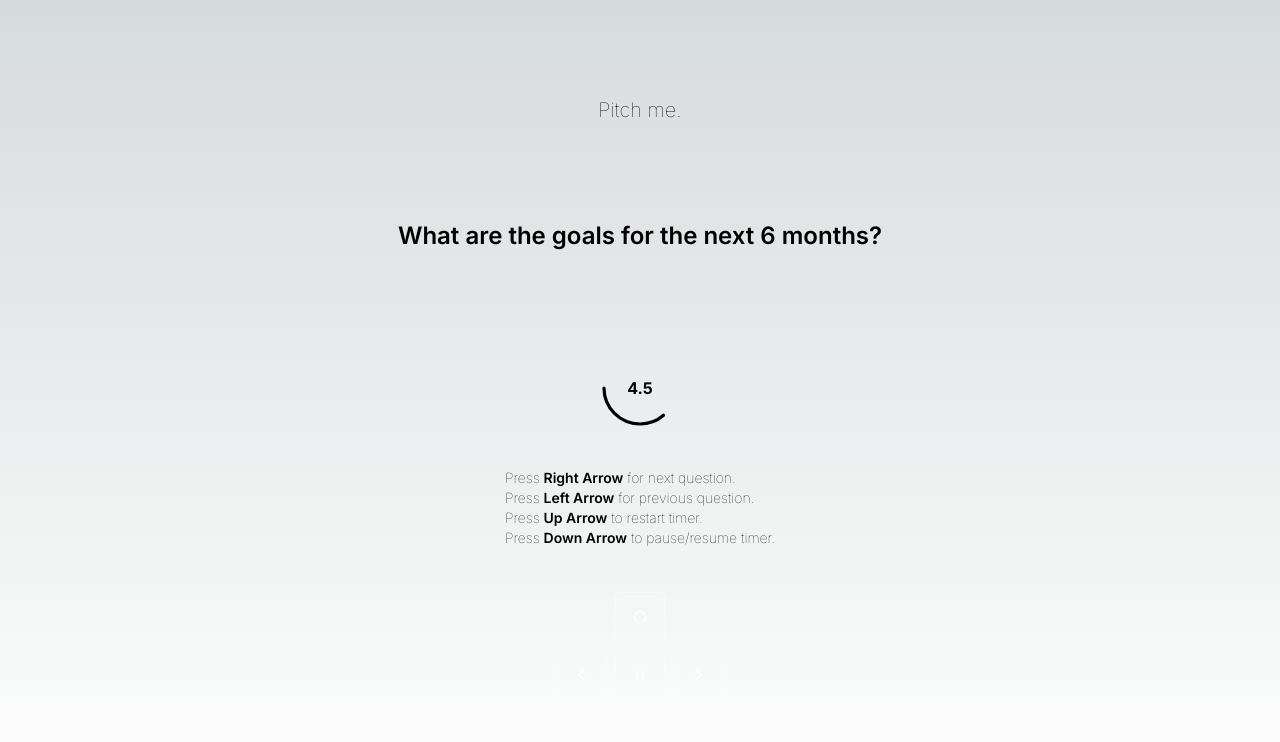
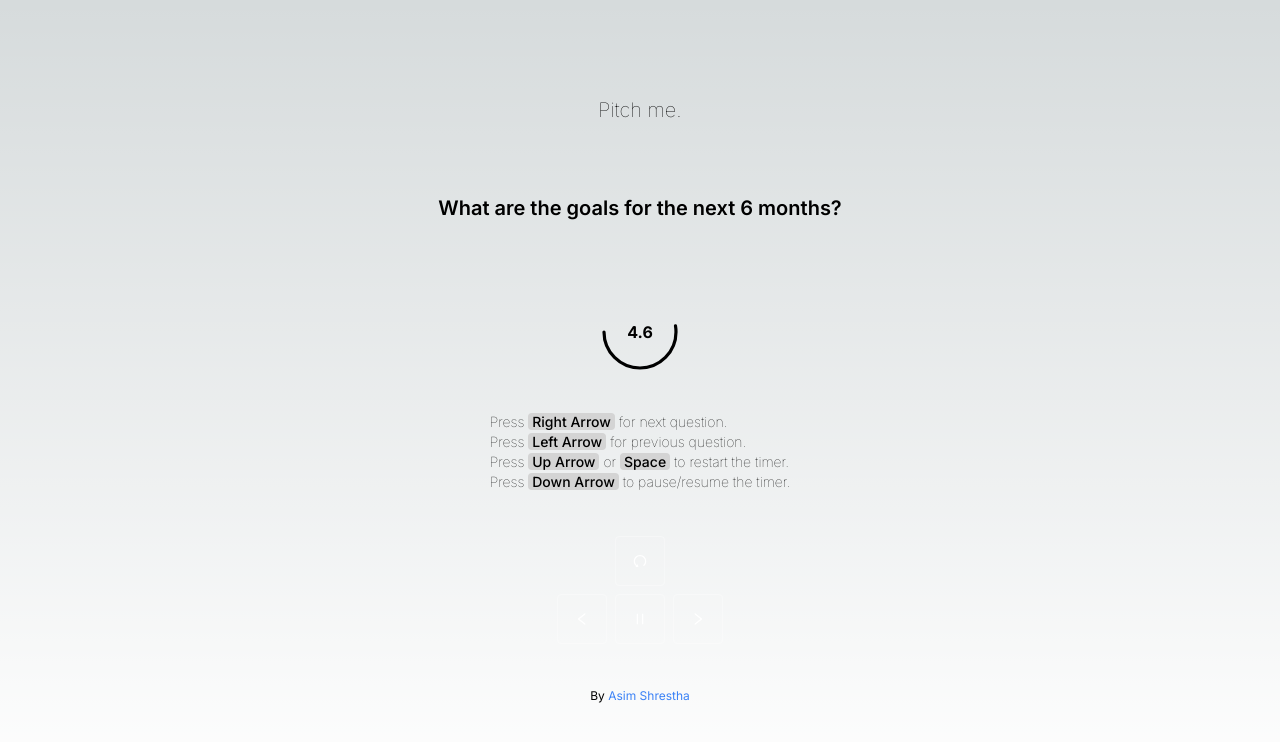
Before and after one commit to asim-shrestha/pitch-me, a Next.js app: page / in a window 1280 px wide. Shown: the top 742 px of the page. Built offline with nearby package versions, Linux system fonts and the light colour scheme.

Commit message:
📕 Wrap in callbacks

```diff
--- a/src/app/page.tsx
+++ b/src/app/page.tsx
@@ -1,6 +1,6 @@
 "use client";
 
-import { ReactNode, useEffect, useRef, useState } from 'react';
+import { ReactNode, useCallback, useEffect, useRef, useState } from 'react';
 import { AiOutlineLeft, AiOutlinePause, AiOutlinePlayCircle, AiOutlineRight, AiOutlineUndo } from 'react-icons/ai';
 import { getQuestions } from "@/app/questions";
 import clsx from "clsx";
@@ -15,61 +15,59 @@ export default function Home() {
   const intervalRef = useRef<NodeJS.Timeout | null>(null);
   const startTimeRef = useRef<number | null>(null);
   const [timer, setTimer] = useState(MAX_TIME);
-
   const pausedTimeRef = useRef<number>(0);
   const [isPaused, setIsPaused] = useState(false);
+  const timeOffsetRef = useRef<number>(0);
+
 
   useEffect(() => {
-    // Fetch questions and start the timer
     setQuestions(getQuestions());
-    startTimer();
+    startTimer(true);
   }, []);
 
-  const startTimer = (forceStart: boolean = false) => {
+  const startTimer = useCallback((forceStart: boolean = false) => {
     if (intervalRef.current) clearInterval(intervalRef.current);
     if (!forceStart && isPaused) return;
 
-    // Adjusting the startTimeRef when resuming
-    if (pausedTimeRef.current > 0 && startTimeRef.current) {
-      startTimeRef.current = Date.now() - pausedTimeRef.current * 1000;
-      pausedTimeRef.current = 0;
-    } else {
-      startTimeRef.current = Date.now();
-    }
+    startTimeRef.current = Date.now() - pausedTimeRef.current;
 
     intervalRef.current = setInterval(() => {
-      const elapsed = (Date.now() - (startTimeRef.current || Date.now())) / 1000;
-      const newTime = MAX_TIME - elapsed;
+      const elapsed = (Date.now() - (startTimeRef.current || Date.now()));
+      const newTime = MAX_TIME - elapsed / 1000;
       if (newTime <= 0) {
         clearInterval(intervalRef.current || undefined);
         setTimer(0);
       } else {
         setTimer(newTime);
       }
-    }, 10);
-  };
+    }, 100);
+  }, [isPaused]);
 
-  const handleResume = () => {
+
+  const handleResume = useCallback(() => {
     setIsPaused(false);
     startTimer(true);
-  }
+  }, [startTimer]);
+
 
   const handlePause = () => {
     setIsPaused(true);
     if (intervalRef.current) {
       clearInterval(intervalRef.current);
-      startTimeRef.current = null;
+      pausedTimeRef.current = Date.now() - (startTimeRef.current || Date.now());
     }
   };
 
-  const handleReset = () => {
-    if (intervalRef.current) {
-      clearInterval(intervalRef.current);
-      startTimeRef.current = null;
-    }
+
+  const handleReset = useCallback(() => {
+    setIsPaused(false);
+    if (intervalRef.current) clearInterval(intervalRef.current);
+    pausedTimeRef.current = 0;
+    startTimeRef.current = null;
     setTimer(MAX_TIME);
-    startTimer();
-  };
+    startTimer(true);
+  }, [startTimer]);
+
 
   const updateIndex = (index: number) => {
     setCurrentQuestionIndex(index);
@@ -102,7 +100,7 @@ export default function Home() {
     return () => {
       window.removeEventListener('keydown', handleKeyPress);
     };
-  }, [questions, currentQuestionIndex, isPaused]);
+  }, [handleReset, handleResume, questions, currentQuestionIndex, isPaused]);
 
   return (
     <main className="flex min-h-screen flex-col items-center justify-between p-6 sm:p-24 gap-10">
@@ -110,7 +108,7 @@ export default function Home() {
         Pitch me.
       </h1>
       <div className="flex-1 grid place-items-center">
-        <p className="text-2xl font-semibold text-center">{questions[currentQuestionIndex]}</p>
+        <p className="text-xl font-semibold text-center">{questions[currentQuestionIndex]}</p>
       </div>
       <div className="flex flex-col items-center justify-center relative">
         {
@@ -125,17 +123,17 @@ export default function Home() {
               }
             </>
           ) : (
-            <span className="border-red-500 border text-white text-2xl p-3 rounded-full px-5 bg-red-500/20">
+            <span className="border-red-500 border text-white text-lg md:text-xl p-3 rounded-full px-5 bg-red-500/20">
               Goodbye seed round 😢
             </span>
           )
         }
       </div>
-      <div className=" font-thin text-sm">
-        <p>Press <span className="font-semibold">Right Arrow</span> for next question.</p>
-        <p>Press <span className="font-semibold">Left Arrow</span> for previous question.</p>
-        <p>Press <span className="font-semibold">Up Arrow</span> to restart timer.</p>
-        <p>Press <span className="font-semibold">Down Arrow</span> to pause/resume timer.</p>
+      <div className="hidden lg:block font-thin text-sm">
+        <p>Press <Highlight>Right Arrow</Highlight> for next question.</p>
+        <p>Press <Highlight>Left Arrow</Highlight> for previous question.</p>
+        <p>Press <Highlight>Up Arrow</Highlight> or <Highlight>Space</Highlight> to restart the timer.</p>
+        <p>Press <Highlight>Down Arrow</Highlight> to pause/resume the timer.</p>
       </div>
       <div className="flex flex-col items-center">
         <Button onClick={handleReset}><AiOutlineUndo /></Button>
@@ -148,6 +146,10 @@ export default function Home() {
           </Button>
           <Button onClick={() => updateIndex(currentQuestionIndex + 1)}><AiOutlineRight /></Button>
         </div>
+      </div>
+      <div className="text-xs">
+        By <a href="https://asim-shrestha.com/" target="_blank" rel="noopener noreferrer"
+              className="text-blue-500 hover:underline">Asim Shrestha</a>
       </div>
     </main>
   )
@@ -168,3 +170,7 @@ const Button = ({ className, onClick, children }: ButtonProps) => {
     </button>
   );
 };
+
+const Highlight = ({ children }: { children: ReactNode }) => {
+  return <span className="bg-neutral-300 text-black font-medium rounded px-1">{children}</span>;
+}
```
